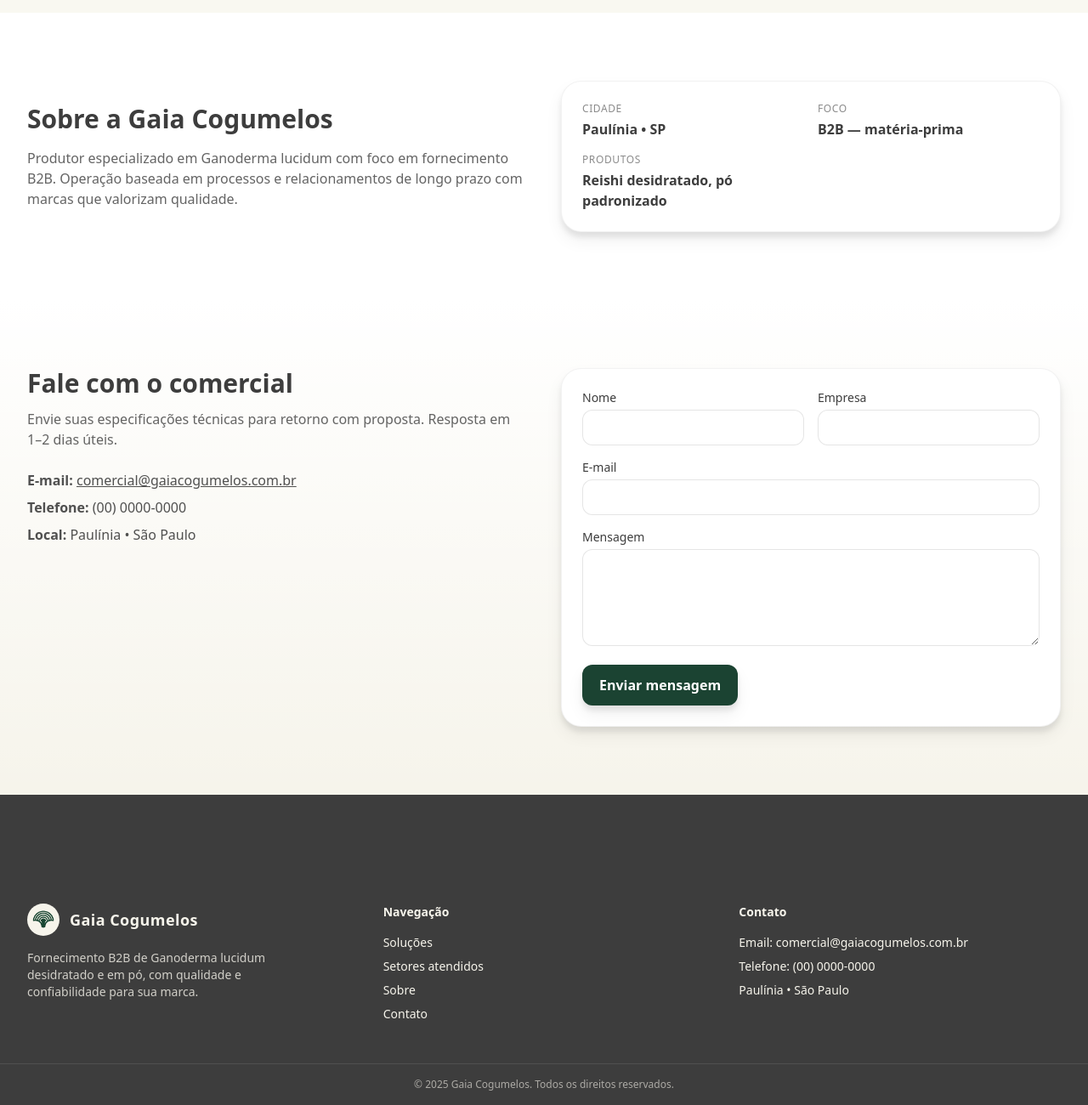
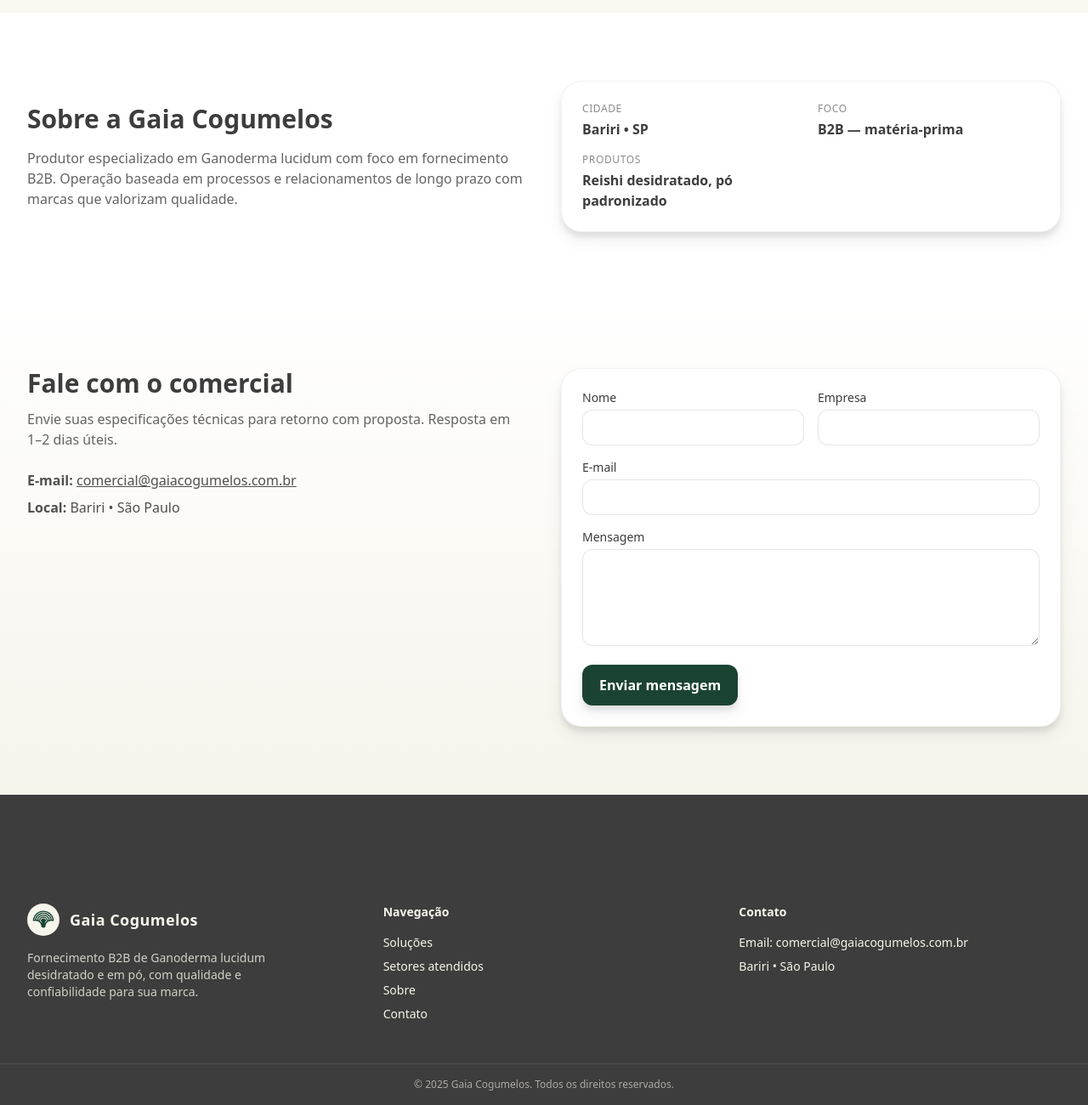
Before and after one commit to ImGuilhermeXavier/gaia-cogumelos, a website built with Vite: page index.html in a window 1280 px wide. Shown: the part 1694-2994 px from the top of the page at 85% size. Built offline with nearby package versions, Linux system fonts and the light colour scheme; files whose address does not match are found by name.

Commit message:
Melhorias site

```diff
--- a/index.html
+++ b/index.html
@@ -10,13 +10,13 @@
     <link rel="canonical" href="https://www.gaiacogumelos.com.br/" />
 
     <!-- SEO Keywords -->
-    <meta name="keywords" content="ganoderma lucidum, reishi, cogumelos medicinais, fornecimento B2B, matéria prima, suplementos, extratos, nutracêuticos, cogumelos desidratados, pó de reishi, Paulínia, São Paulo" />
+    <meta name="keywords" content="ganoderma lucidum, reishi, cogumelos medicinais, fornecimento B2B, matéria prima, suplementos, extratos, nutracêuticos, cogumelos desidratados, pó de reishi, Bariri, São Paulo" />
 
     <!-- Business Info -->
     <meta name="author" content="Gaia Cogumelos" />
     <meta name="company" content="Gaia Cogumelos" />
     <meta name="geo.region" content="BR-SP" />
-    <meta name="geo.placename" content="Paulínia, São Paulo, Brasil" />
+    <meta name="geo.placename" content="Bariri, São Paulo, Brasil" />
     <meta name="geo.position" content="-22.7209;-47.1540" />
     <meta name="ICBM" content="-22.7209, -47.1540" />
 
@@ -209,7 +209,7 @@
             <dl class="grid grid-cols-2 gap-4">
               <div>
                 <dt class="text-xs uppercase tracking-wider text-stone/60">Cidade</dt>
-                <dd class="mt-1 font-semibold text-stone">Paulínia • SP</dd>
+                <dd class="mt-1 font-semibold text-stone">Bariri • SP</dd>
               </div>
               <div>
                 <dt class="text-xs uppercase tracking-wider text-stone/60">Foco</dt>
@@ -233,8 +233,7 @@
               <p class="mt-3 text-stone/80">Envie suas especificações técnicas para retorno com proposta. Resposta em 1–2 dias úteis.</p>
               <ul class="mt-6 space-y-2 text-stone/90">
                 <li><strong>E-mail:</strong> <a class="underline hover:no-underline" href="mailto:comercial@gaiacogumelos.com.br">comercial@gaiacogumelos.com.br</a></li>
-                <li><strong>Telefone:</strong> (00) 0000-0000</li>
-                <li><strong>Local:</strong> Paulínia • São Paulo</li>
+                <li><strong>Local:</strong> Bariri • São Paulo</li>
               </ul>
             </div>
             <form class="bg-white rounded-3xl p-6 border border-black/5 shadow-soft" action="https://formspree.io/f/your-id" method="POST">
@@ -294,8 +293,7 @@
             <h3 class="text-sm font-semibold mb-4">Contato</h3>
             <ul class="space-y-2 text-sm">
               <li>Email: <a href="mailto:comercial@gaiacogumelos.com.br" class="hover:text-leaf">comercial@gaiacogumelos.com.br</a></li>
-              <li>Telefone: (00) 0000-0000</li>
-              <li>Paulínia • São Paulo</li>
+              <li>Bariri • São Paulo</li>
             </ul>
           </div>
         </div>
@@ -330,7 +328,7 @@
       },
       "address": {
         "@type": "PostalAddress",
-        "addressLocality": "Paulínia",
+        "addressLocality": "Bariri",
         "addressRegion": "SP",
         "addressCountry": "BR"
       },
```
